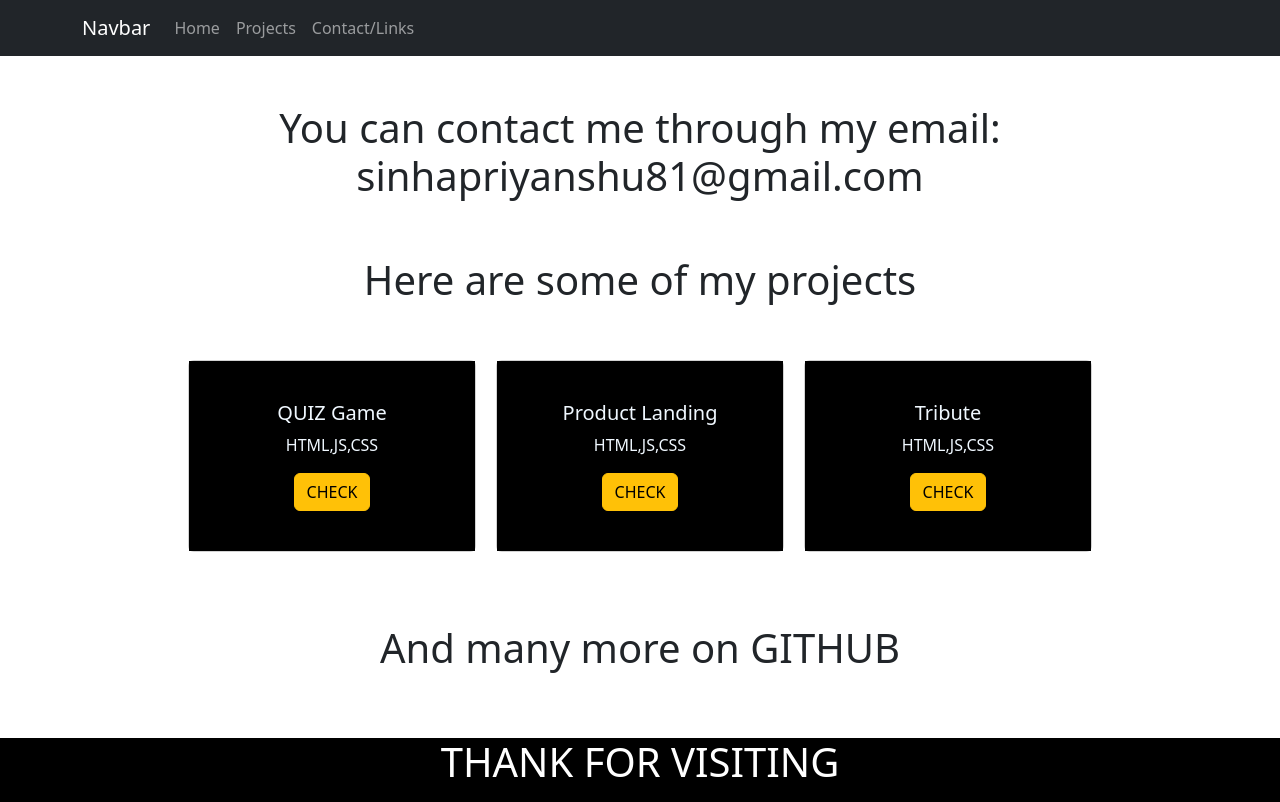
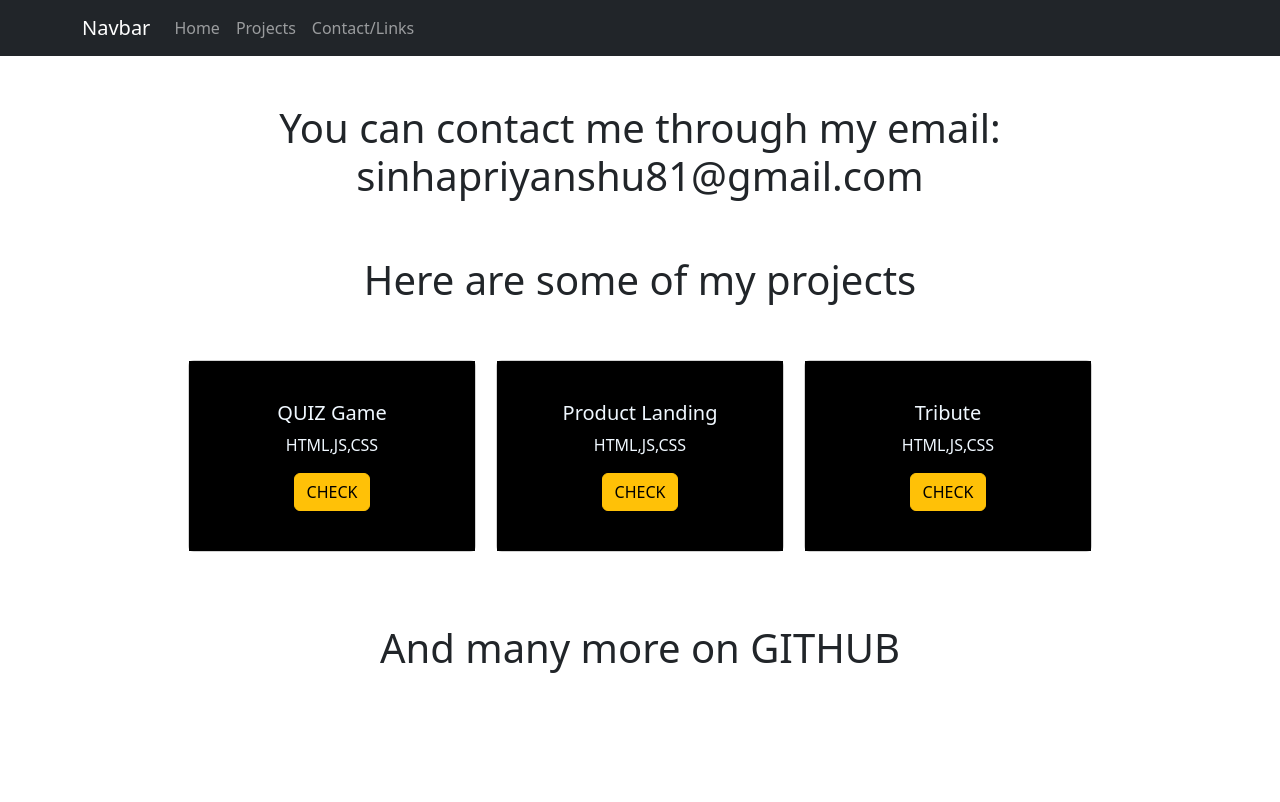
Before and after one commit to priyanshu12-12/portfolio.github.io, a plain HTML site: page projects.html in a window 1280 px wide. Drawn offline with nearby package versions, Linux system fonts and the light colour scheme.

Commit message:
Update projects.html

```diff
--- a/projects.html
+++ b/projects.html
@@ -32,14 +32,6 @@
             flex-direction: column;
             align-items: center;
           }
-        }
-        .foot{
-          position: absolute;
-          bottom: -10px;
-          width: 100%;
-          height: 8%;
-          background-color: black;
-          color: white;
         }
     </style>
   </head>
@@ -97,8 +89,6 @@
   And many more on GITHUB
 </h1>
 </div>
-<h1 class="foot">THANK FOR VISITING</h1>
-
 </div>
     <script src="https://cdn.jsdelivr.net/npm/bootstrap@5.2.0-beta1/dist/js/bootstrap.bundle.min.js" integrity="sha384-pprn3073KE6tl6bjs2QrFaJGz5/SUsLqktiwsUTF55Jfv3qYSDhgCecCxMW52nD2" crossorigin="anonymous"></script>
   </body>
```
